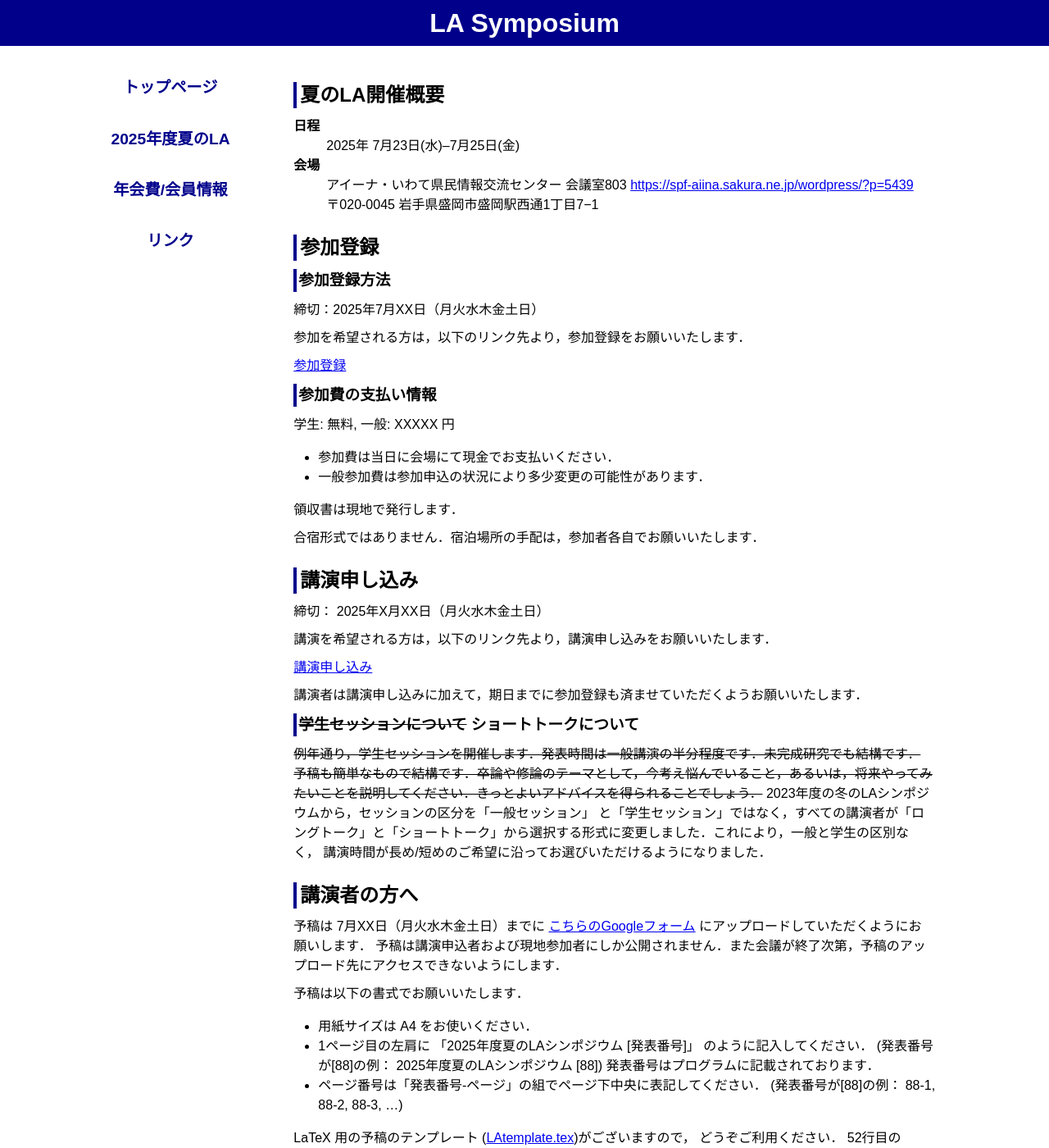
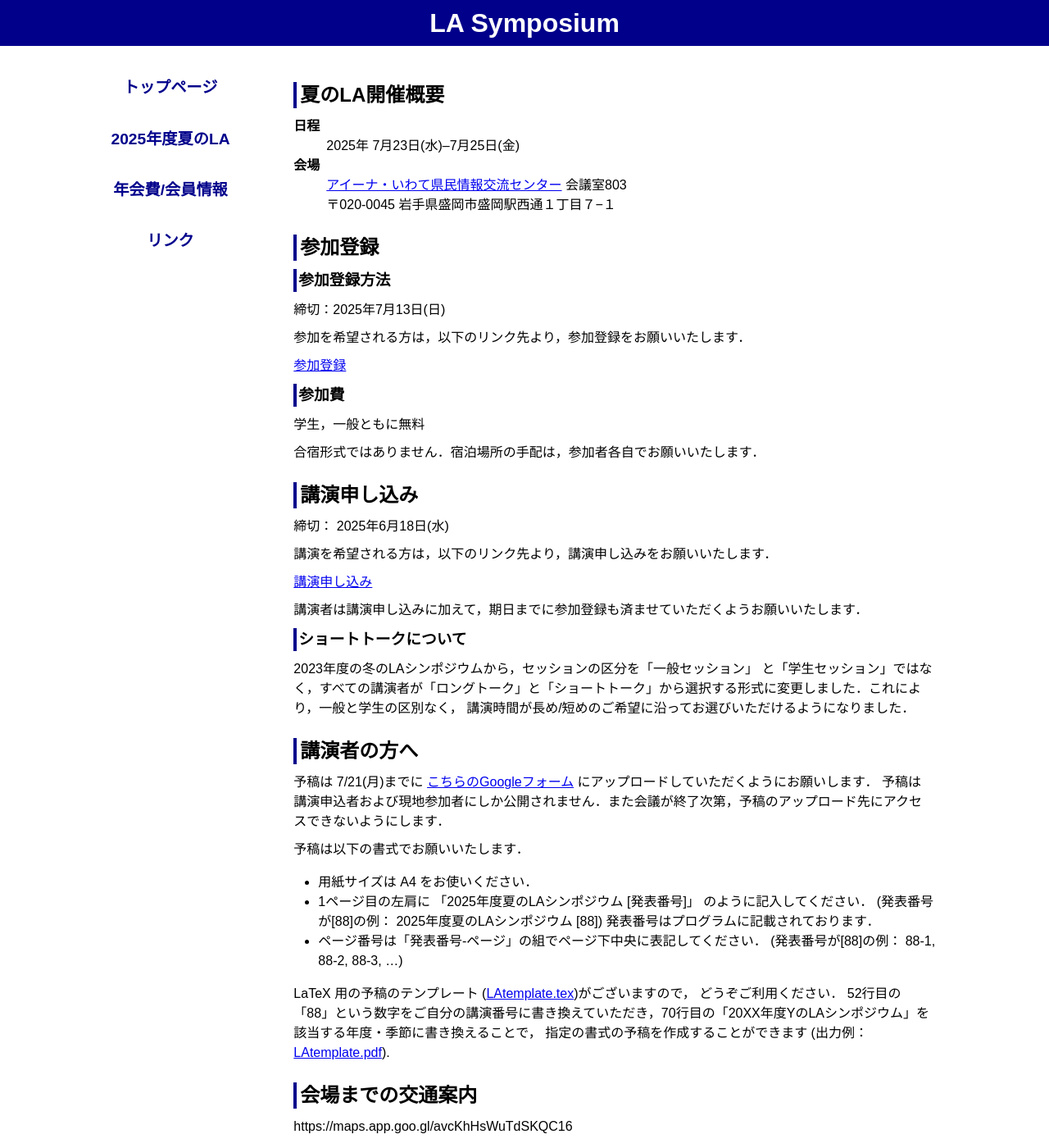
Before and after one commit to ytamura12/la-symposium_test.github.io, a Jekyll site: the page built from 2025/summer.md, in a window 1280 px wide and 1400 px high. Shown: the whole window at 82% size. Built offline with Jekyll 4.4.1, drawn with Linux system fonts in a browser that asks for light colours.

Commit message:
Update summer.md

```diff
--- a/2025/summer.md
+++ b/2025/summer.md
@@ -9,8 +9,8 @@ title: LA Symposium 2024, 夏のLA
   <dt>日程</dt>
   <dd>2025年 <time datetime="2024-07-23">7月23日(水)</time>–<time datetime="2024-07-25">7月25日(金)</time></dd>
   <dt>会場</dt>
-  <dd>アイーナ・いわて県民情報交流センター 会議室803 <a href="https://spf-aiina.sakura.ne.jp/wordpress/?p=5439" target="_blank">https://spf-aiina.sakura.ne.jp/wordpress/?p=5439</a></dd>
-  <dd>〒020-0045 岩手県盛岡市盛岡駅西通1丁目7−1</dd>
+  <dd><a href="https://www.aiina.jp/" target="_blank">アイーナ・いわて県民情報交流センター</a> 会議室803 </dd>
+  <dd>〒020-0045 岩手県盛岡市盛岡駅西通１丁目７−１</dd>
 </dl>
 
 
@@ -33,7 +33,7 @@ title: LA Symposium 2024, 夏のLA
 --------
 ### 参加登録方法
 
-締切：2025年7月XX日（月火水木金土日）
+締切：2025年7月13日(日)
 
 参加を希望される方は，以下のリンク先より，参加登録をお願いいたします．
 
@@ -43,20 +43,24 @@ title: LA Symposium 2024, 夏のLA
 
 
 
-### 参加費の支払い情報
+<!-- ### 参加費の支払い情報 -->
 
-学生: 無料, 一般: XXXXX 円
-* 参加費は当日に会場にて現金でお支払いください．
-* 一般参加費は参加申込の状況により多少変更の可能性があります．
+<!-- 学生: 無料, 一般: XXXXX 円 -->
+<!-- * 参加費は当日に会場にて現金でお支払いください．
+* 一般参加費は参加申込の状況により多少変更の可能性があります． -->
 
-領収書は現地で発行します．
+<!-- 領収書は現地で発行します．  -->
+
+### 参加費
+
+学生，一般ともに無料
 
 合宿形式ではありません．宿泊場所の手配は，参加者各自でお願いいたします．
 
 
 講演申し込み
 --------
-締切： 2025年X月XX日（月火水木金土日）
+締切： 2025年6月18日(水)
 
 
 講演を希望される方は，以下のリンク先より，講演申し込みをお願いいたします．
@@ -71,15 +75,14 @@ title: LA Symposium 2024, 夏のLA
 講演者は講演申し込みに加えて，期日までに参加登録も済ませていただくようお願いいたします．
 
 
-### ~~学生セッションについて~~ ショートトークについて
-~~例年通り，学生セッションを開催します．発表時間は一般講演の半分程度です．未完成研究でも結構です．予稿も簡単なもので結構です．卒論や修論のテーマとして，今考え悩んでいること，あるいは，将来やってみたいことを説明してください．きっとよいアドバイスを得られることでしょう．~~
+### ショートトークについて
 2023年度の冬のLAシンポジウムから，セッションの区分を「一般セッション」 と「学生セッション」ではなく，すべての講演者が「ロングトーク」と「ショートトーク」から選択する形式に変更しました．これにより，一般と学生の区別なく， 講演時間が長め/短めのご希望に沿ってお選びいただけるようになりました．
 
 
 講演者の方へ
 --------
 <!-- ~~予稿は 7月15日（月）までに [こちらのGoogleフォーム] にアップロードしていただくようにお願いします．~~　(締め切りました) -->
-予稿は 7月XX日（月火水木金土日）までに [こちらのGoogleフォーム](https://forms.gle/PusJFGfuLLAUEjNV7){:target="_blank"} にアップロードしていただくようにお願いします．
+予稿は 7/21(月)までに [こちらのGoogleフォーム](https://forms.gle/PusJFGfuLLAUEjNV7){:target="_blank"} にアップロードしていただくようにお願いします．
 予稿は講演申込者および現地参加者にしか公開されません．また会議が終了次第，予稿のアップロード先にアクセスできないようにします．
 
 予稿は以下の書式でお願いいたします．
@@ -89,16 +92,15 @@ title: LA Symposium 2024, 夏のLA
 発表番号はプログラムに記載されております．
 * ページ番号は「発表番号-ページ」の組でページ下中央に表記してください． (発表番号が[88]の例： 88-1, 88-2, 88-3, ...)
 
-
 LaTeX 用の予稿のテンプレート ([LAtemplate.tex]({{ "/assets/tex/LAtemplate.tex" | relative_url }}))がございますので， どうぞご利用ください．
 52行目の「88」という数字をご自分の講演番号に書き換えていただき，70行目の「20XX年度YのLAシンポジウム」を該当する年度・季節に書き換えることで， 指定の書式の予稿を作成することができます (出力例：[LAtemplate.pdf]({{ "/assets/tex/LAtemplate.pdf" | relative_url }})).
+
 
 
 会場までの交通案内
 --------
 
-### 盛岡駅まで
-TBA
+https://maps.app.goo.gl/avcKhHsWuTdSKQC16
 
 <!-- ### 鳥羽駅まで
 
```
